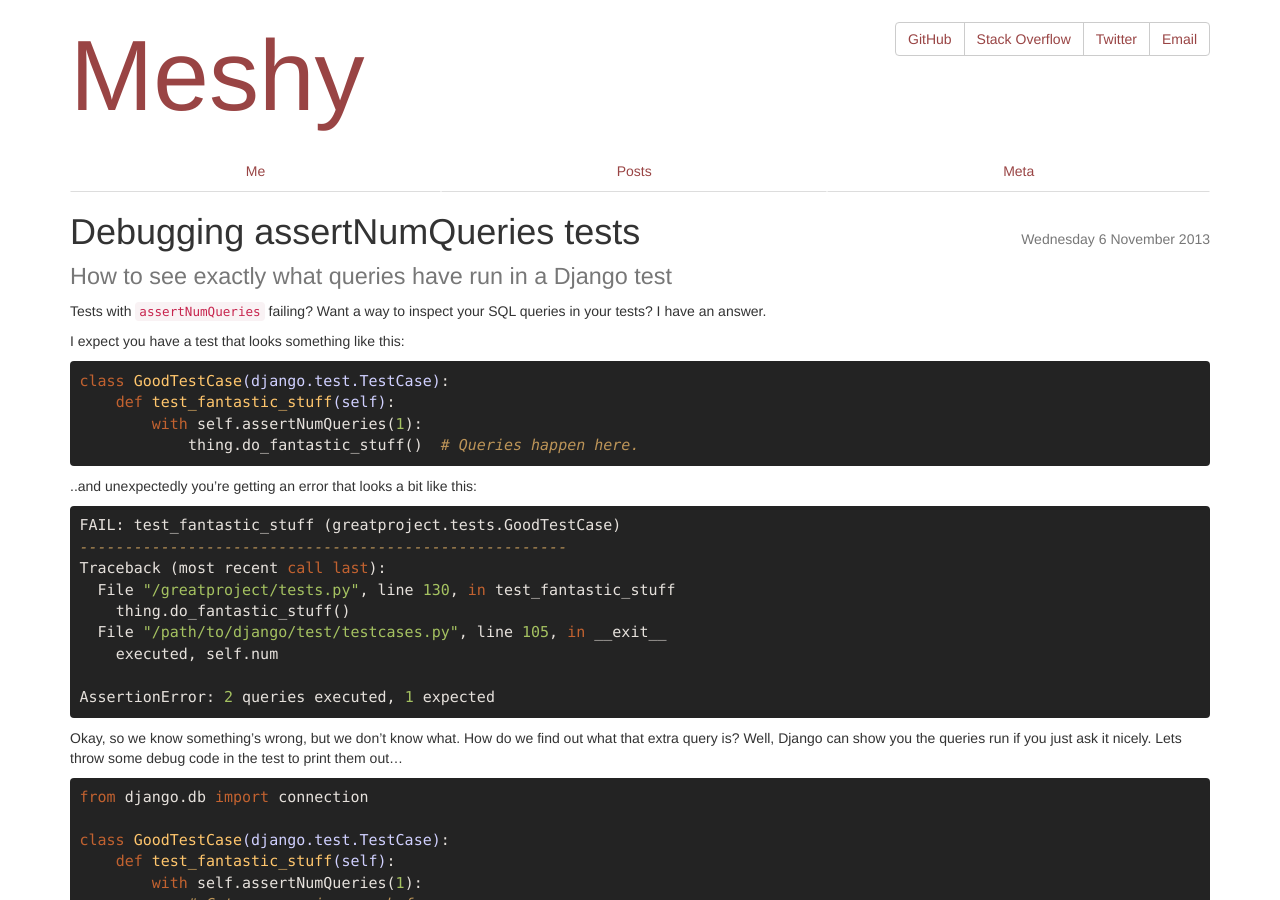
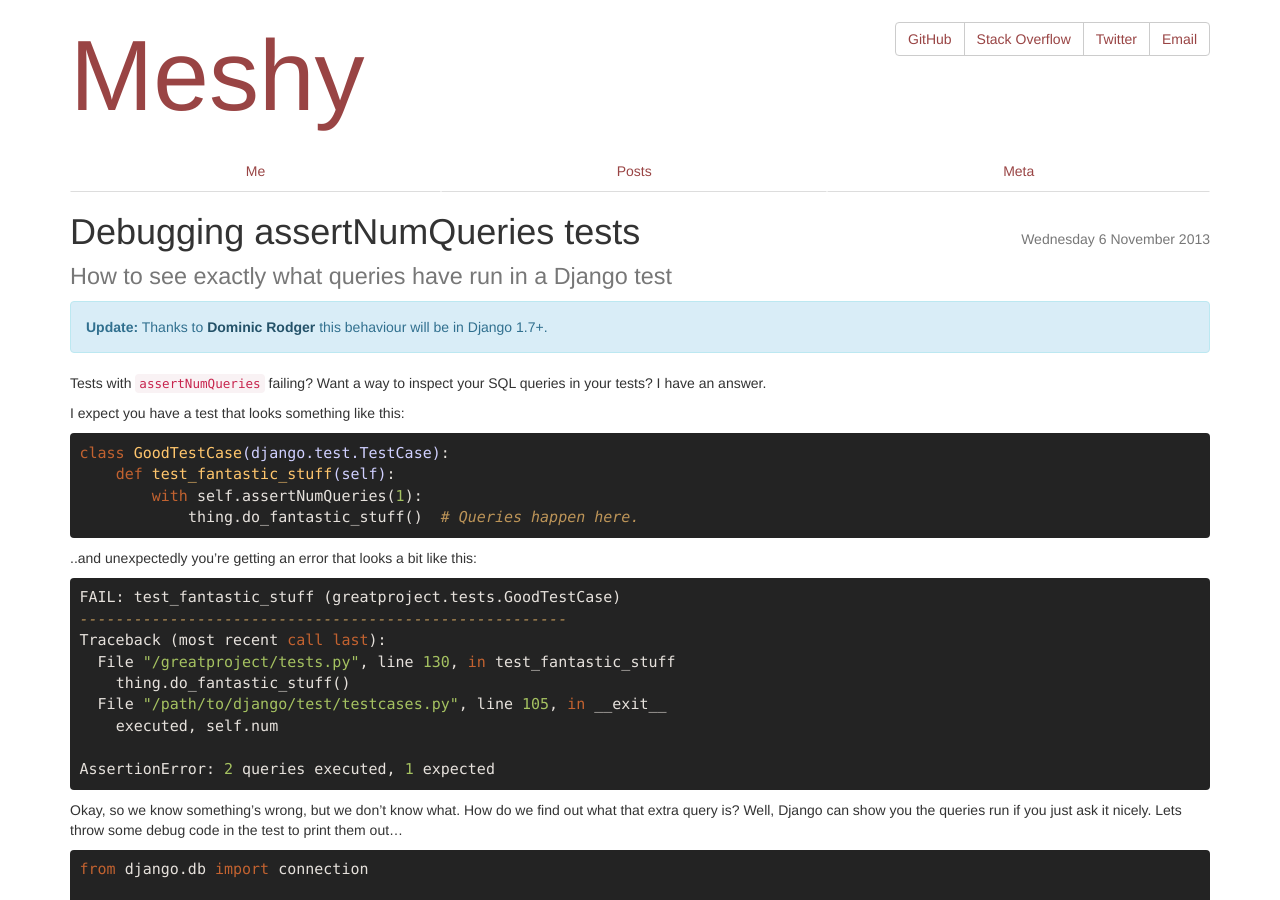
Before and after one commit to meshy/meshy.github.com, a Jekyll site: the page built from _posts/2013-11-06-debugging-assertnumqueries-tests.markdown, in a window 1280 px wide and 900 px high. Built offline with Jekyll 4.4.1, drawn with Linux system fonts in a browser that asks for light colours; nearby versions of some CDN libraries; some web fonts are replaced; Markdown is read by kramdown in place of the engine named in the settings.

Commit message:
Thanks where it's due

```diff
--- a/_posts/2013-11-06-debugging-assertnumqueries-tests.markdown
+++ b/_posts/2013-11-06-debugging-assertnumqueries-tests.markdown
@@ -6,6 +6,11 @@ description: "How to see exactly what queries have run in a Django test"
 
 <span class='text-muted pull-right post-date'>{{ page.date | date:"%A %-d %B %Y" }}</span>
 # Debugging assertNumQueries tests<br><small>How to see exactly what queries have run in a Django test</small>
+
+<div class="alert alert-info">
+    <strong>Update:</strong>
+    Thanks to <a class='alert-link' href='https://twitter.com/dominicrodger/status/412713091877437440'>Dominic Rodger</a> this behaviour will be in Django 1.7+.
+</div>
 
 Tests with `assertNumQueries` failing? Want a way to inspect your SQL queries in your tests? I have an answer.
 
```
